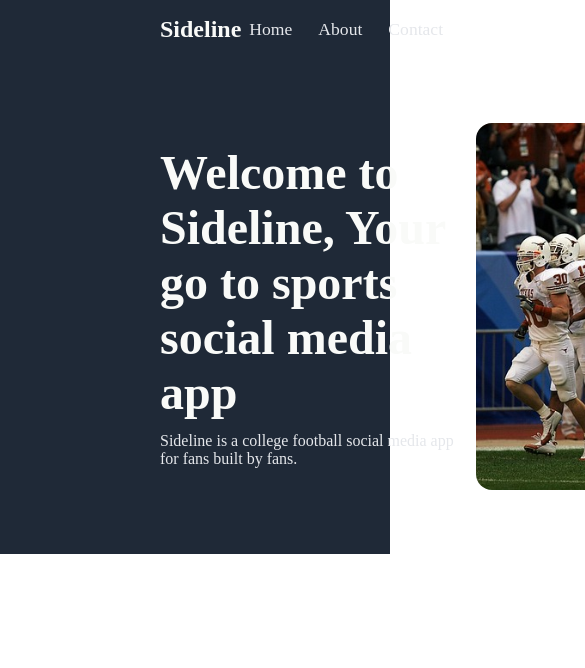
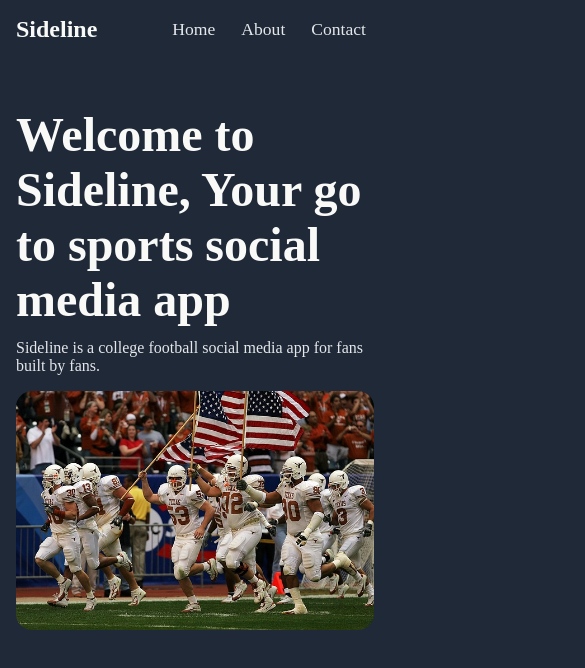
Before and after one commit to ryanstokes21/landing-page-flex-practice, a plain HTML site: page index.html in a window 390 px wide. Shown: the top 668 px of the page, 585 px wide, since content can reach past the window. Drawn offline with Linux system fonts and the light colour scheme.

Commit message:
Add style to container and adjust paddings
when screen size was minimized content would be
pushed off the screen.

container pushes the content to the middle of the
page allowing more responsive resizing of the page.

```diff
--- a/style.css
+++ b/style.css
@@ -6,12 +6,21 @@
   list-style-type: none;
 }
 
+body {
+background-color: #1f2937;
+}
+
+.center-content-container {
+  max-width: 1200px;
+  margin: 0 auto;
+
+}
+
 header {
-  background-color: #1f2937;
   display: flex;
   align-items: center;
   justify-content: space-between;
-  padding: 1rem 10rem 1rem 10rem;
+  padding: 1rem;
 }
 
 .logo {
@@ -35,12 +44,12 @@ a:hover {
 }
 
 .hero {
-  background-color: #1f2937;
   display: flex;
+  flex-wrap: wrap;
   justify-content: space-between;
   align-items: center;
   gap: 16px;
-  padding: 4rem 10rem 4rem 10rem;
+  padding:3rem 1rem;
 }
 
 .intro {
@@ -63,7 +72,7 @@ img {
   max-width: 100%;
   height: auto;
   display: block;
-  min-width: 550px;
+  min-width: 300px;
   max-height:400px;
   overflow: hidden;
   border-radius: 16px;
```
